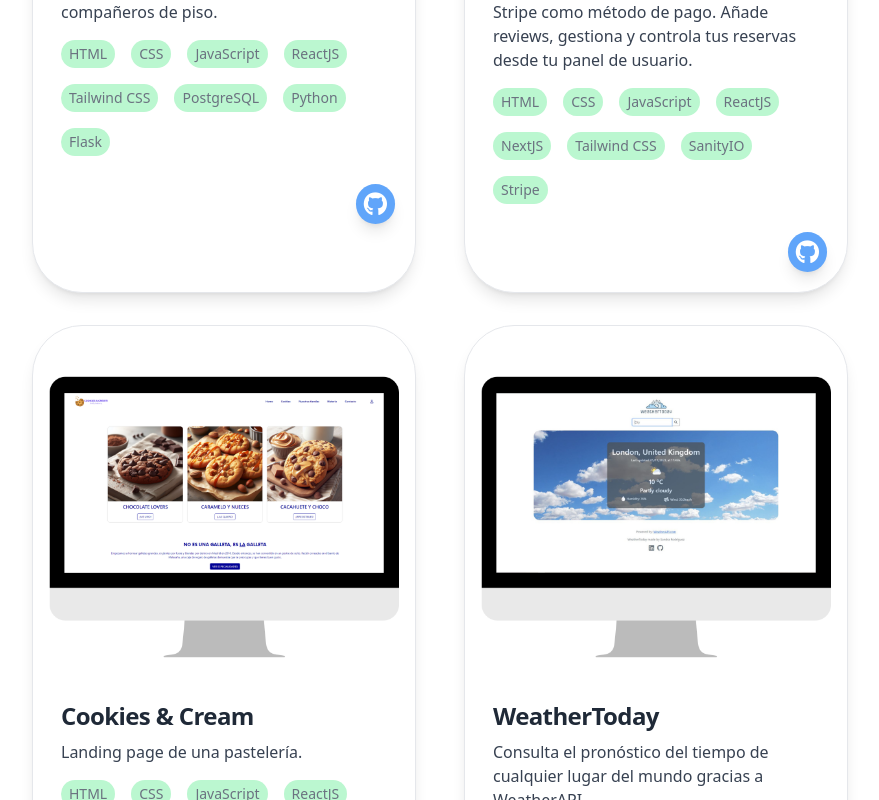
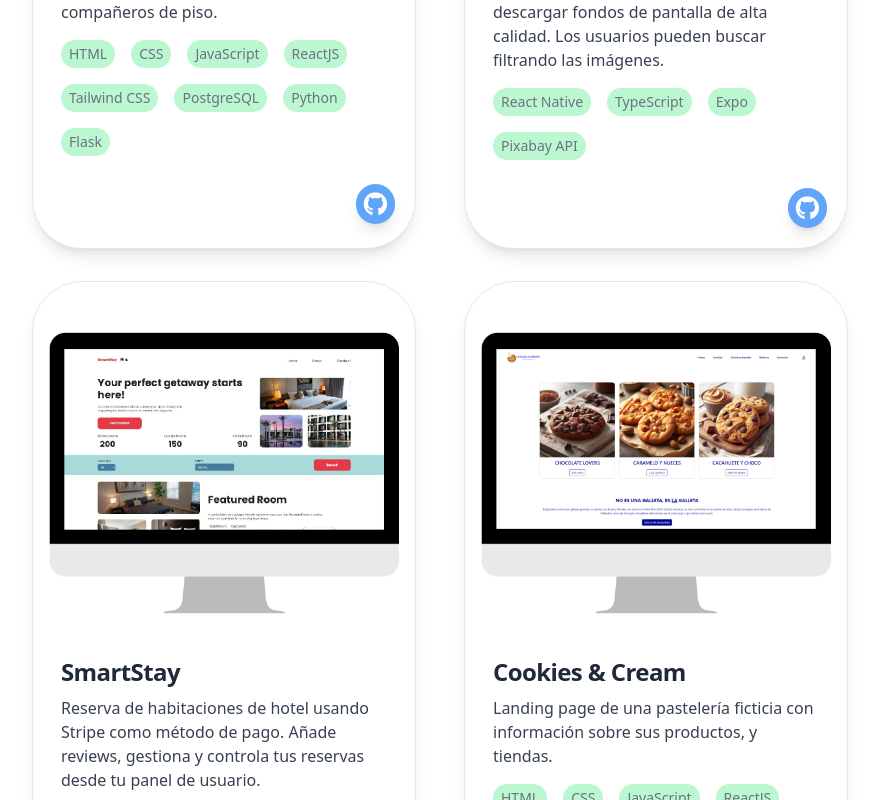
Before and after one commit to srdgz/Mi-portfolio, a React (Vite) app in the folder mi-portfolio/: page /projects in a window 1280 px wide. Shown: the part 640-1440 px from the top of the page, without its empty margins (192-1071 px from the left). Built offline with nearby package versions, Linux system fonts and the light colour scheme.

Commit message:
new project added

```diff
--- a/mi-portfolio/src/views/Projects.jsx
+++ b/mi-portfolio/src/views/Projects.jsx
@@ -8,12 +8,15 @@ import CookiesDesktop from "../assets/projects/CookiesDesktop.png";
 import CookiesMobile from "../assets/projects/CookiesMobile.png";
 import SmartStayDesktop from "../assets/projects/SmartStayDesktop.png";
 import SmartStayMobile from "../assets/projects/SmartStayMobile.png";
+import WallifyDesktop from "../assets/projects/WallifyDesktop.png";
+import WallifyMobile from "../assets/projects/WallifyMobile.png";
 
 const Projects = () => {
   const weatherTodayImages = [WeatherDesktop, WeatherMobile];
   const roomieConnectImages = [RoomiesDesktop, RoomiesMobile];
   const smartStayImages = [SmartStayDesktop, SmartStayMobile];
   const cookiesImages = [CookiesDesktop, CookiesMobile];
+  const wallifyImages = [WallifyDesktop, WallifyMobile];
 
   return (
     <div className="max-w-md md:max-w-4xl mx-auto mt-8 md:mt-18 p-6">
@@ -39,6 +42,14 @@ const Projects = () => {
           renderLink={"https://roomieconnect-ixr3.onrender.com/"}
         />
         <Card
+          title="Wallify"
+          description="Aplicación móvil diseñada para explorar y descargar fondos de pantalla de alta calidad. Los usuarios pueden buscar filtrando las imágenes."
+          images={wallifyImages}
+          tech={["React Native", "TypeScript", "Expo", "Pixabay API"]}
+          repoLink={"https://github.com/srdgz/wallify-app"}
+          renderLink={"https://github.com/srdgz/wallify-app"}
+        />
+        <Card
           title="SmartStay"
           description="Reserva de habitaciones de hotel usando Stripe como método de pago. Añade reviews, gestiona y controla tus reservas desde tu panel de usuario."
           images={smartStayImages}
@@ -57,7 +68,7 @@ const Projects = () => {
         />
         <Card
           title="Cookies & Cream"
-          description="Landing page de una pastelería."
+          description="Landing page de una pastelería ficticia con información sobre sus productos, y tiendas."
           images={cookiesImages}
           tech={[
             "HTML",
```
Also changed, not shown: mi-portfolio/src/assets/projects/WallifyDesktop.png (added), mi-portfolio/src/assets/projects/WallifyMobile.png (added).
